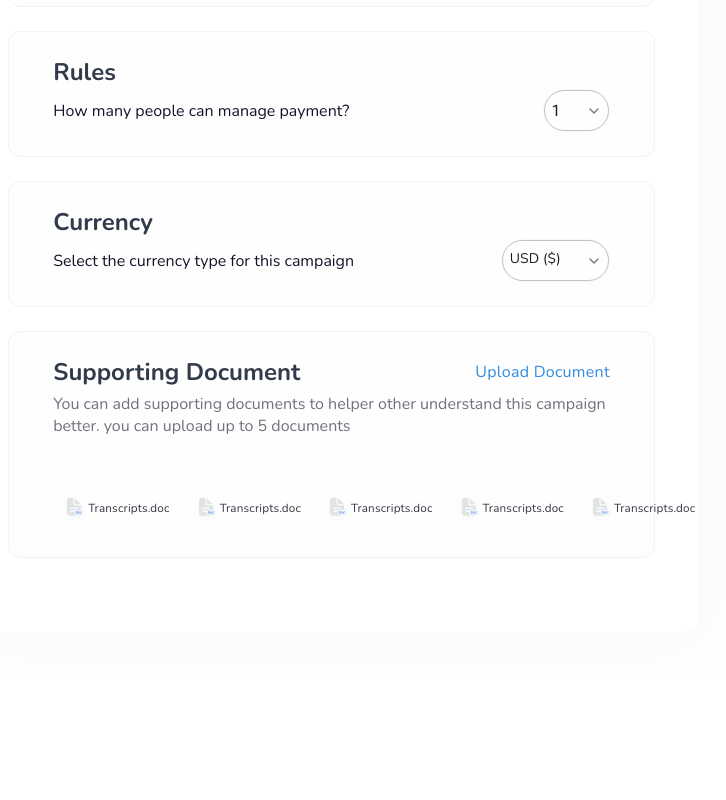
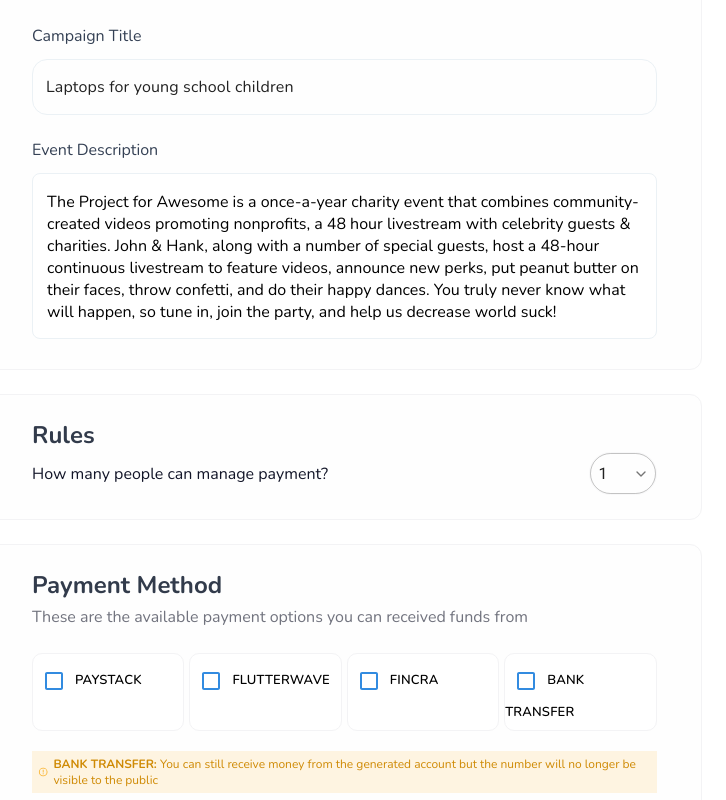
Before and after one commit to elijahthis/yebora-next, a Next.js app: page /campaigns/settings in a window 1280 px wide. Shown: the part 380-1180 px from the top of the page, without its empty margins (305-1031 px from the left). Before the commit the page ends 1054 px from the top, so only its background shows below. Built offline with nearby package versions, Linux system fonts and the light colour scheme.

Commit message:
settings

```diff
--- /dev/null
+++ b/components/MUICheckBox/index.tsx
@@ -0,0 +1,20 @@
+import { Checkbox } from "@mui/material";
+import { pink } from "@mui/material/colors";
+
+const label = { inputProps: { "aria-label": "Checkbox demo" } };
+
+const MUICheckBox = () => {
+	return (
+		<Checkbox
+			{...label}
+			sx={{
+				color: "#328BE0",
+				"&.Mui-checked": {
+					color: "#328BE0",
+				},
+			}}
+		/>
+	);
+};
+
+export default MUICheckBox;
--- a/components/MUIInput/index.tsx
+++ b/components/MUIInput/index.tsx
@@ -55,6 +55,9 @@ const MUIInput = ({
 
 							"& .MuiOutlinedInput-notchedOutline": {
 								borderColor: "#EBF1F5",
+							},
+							input: {
+								fontFamily: "Nunito",
 							},
 						}}
 						InputProps={InputProps}
@@ -130,6 +133,7 @@ const MUIInput = ({
 							resize: "none",
 							padding: "16.5px 14px",
 						}}
+						value={value}
 					/>
 				);
 
--- a/layouts/MidCardLayout/MidCardLayout.module.scss
+++ b/layouts/MidCardLayout/MidCardLayout.module.scss
@@ -5,7 +5,8 @@
 
 	&__body {
 		background: #ffffff;
-		padding: 42px 21.66vw;
+		padding: 42px 20vw;
+		padding-right: 18vw;
 		.WhiteCard {
 			background: #ffffff;
 
--- a/pages/campaigns/settings.tsx
+++ b/pages/campaigns/settings.tsx
@@ -1,15 +1,41 @@
+import Button from "@/components/Button";
+import MUICheckBox from "@/components/MUICheckBox";
+import MUIInput from "@/components/MUIInput";
 import MUISelect from "@/components/MUISelect";
 import { DocIcon } from "@/components/svgs";
 import WhiteCardSection from "@/components/WhiteCardSection";
 import MidCardLayout from "@/layouts/MidCardLayout";
 import { ReactNode } from "react";
 import styles from "../styles/CampaignSettings.module.scss";
+import { RiErrorWarningLine } from "react-icons/ri";
 
 const CampaignSettings = () => {
+	const paymentOptions = ["Paystack", "Flutterwave", "FIncra", "Bank Transfer"];
+
 	return (
 		<main className={styles.CampaignSettings}>
 			<WhiteCardSection>
-				<h3>Campaign details</h3>
+				<form action="">
+					<div className={styles.spaceBtwn}>
+						<h3>Campaign details</h3>
+						<Button variant="blueFill">Update</Button>
+					</div>
+					<div className={styles.Inputs}>
+						<MUIInput
+							variant="text"
+							showLabel={true}
+							label="Campaign Title"
+							value="Laptops for young school children"
+						/>
+						<MUIInput
+							variant="textarea"
+							showLabel={true}
+							label="Event Description"
+							placeholder="Enter a description..."
+							value="The Project for Awesome is a once-a-year charity event that combines community-created videos promoting nonprofits, a 48 hour livestream with celebrity guests & charities. John & Hank, along with a number of special guests, host a 48-hour continuous livestream to feature videos, announce new perks, put peanut butter on their faces, throw confetti, and do their happy dances. You truly never know what will happen, so tune in, join the party, and help us decrease world suck!"
+						/>
+					</div>
+				</form>
 			</WhiteCardSection>
 			<WhiteCardSection>
 				<h3>Rules</h3>
@@ -22,6 +48,28 @@ const CampaignSettings = () => {
 							{ label: "3", value: 3 },
 						]}
 					/>
+				</div>
+			</WhiteCardSection>
+			<WhiteCardSection>
+				<h3>Payment Method</h3>
+				<p className={styles.desc}>
+					These are the available payment options you can received funds from
+				</p>
+				<div className={styles.paymentOptions}>
+					{paymentOptions.map((item, ind) => (
+						<div key={ind} className={styles.paymentOptions__item}>
+							<MUICheckBox />
+							<span>{item}</span>
+						</div>
+					))}
+				</div>
+				<div className={styles.transferInfo}>
+					<RiErrorWarningLine />
+					<p>
+						<span>BANK TRANSFER:</span> You can still receive money from the
+						generated account but the number will no longer be visible to the
+						public
+					</p>
 				</div>
 			</WhiteCardSection>
 			<WhiteCardSection>
--- a/pages/styles/CampaignSettings.module.scss
+++ b/pages/styles/CampaignSettings.module.scss
@@ -3,6 +3,14 @@
 	flex-direction: column;
 	align-items: stretch;
 	gap: 1.5rem;
+
+	.Inputs {
+		display: flex;
+		flex-direction: column;
+		align-items: stretch;
+		gap: 1.5rem;
+		margin-top: 36px;
+	}
 
 	.spaceBtwn {
 		display: flex;
@@ -63,4 +71,49 @@
 			}
 		}
 	}
+
+	.paymentOptions {
+		display: grid;
+		grid-template-columns: repeat(auto-fit, minmax(150px, 1fr));
+		gap: 5px;
+		margin-top: 24.5px;
+		margin-bottom: 20.5px;
+
+		&__item {
+			background: #ffffff;
+			border: 1px solid #f3f3f5;
+			border-radius: 10px;
+			padding: 6.5px 0;
+			text-transform: uppercase;
+			font-weight: 600;
+			font-size: 13px;
+			line-height: 21px;
+			letter-spacing: 0.0162em;
+		}
+	}
+
+	.transferInfo {
+		display: flex;
+		flex-direction: row;
+		align-items: center;
+		gap: 5.5px;
+
+		font-family: "Nunito";
+		font-style: normal;
+		font-weight: 400;
+		font-size: 12px;
+		line-height: 16px;
+
+		background: #fef4e1;
+		padding: 5px 5.5px;
+		color: #cf8a04;
+
+		span {
+			font-weight: 700;
+		}
+
+		svg {
+			color: #f9b32e;
+		}
+	}
 }
```
Also changed, not shown: components/MUICheckBox/MUICheckBox.module.scss (added).
